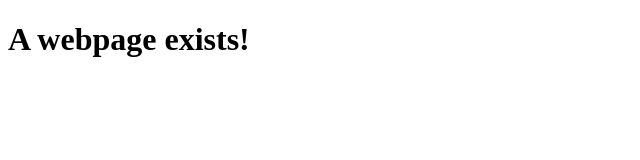
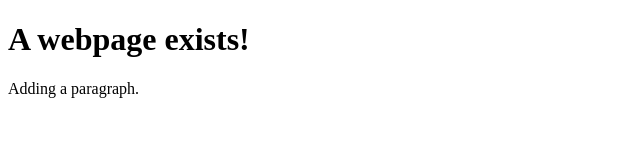
Before and after one commit to johnmberger/git-test, a plain HTML site: page index.html in a window 1280 px wide. Shown: the whole page, without its empty margins (0-640 px from the left). Drawn offline with Linux system fonts and the light colour scheme.

Commit message:
updated index.html

```diff
--- a/index.html
+++ b/index.html
@@ -6,5 +6,8 @@
   </head>
   <body>
     <h1>A webpage exists!</h1>
+    <p>
+      Adding a paragraph.
+    </p>
   </body>
 </html>
```
